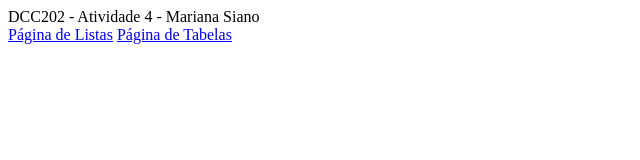
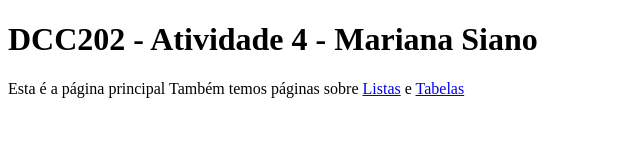
Before and after one commit to ufjf-dcc202/ufjf-dcc202-2025-1-b-atv03-MarianaSiano, a plain HTML site: page index.html in a window 1280 px wide. Shown: the whole page, without its empty margins (0-640 px from the left). Drawn offline with Linux system fonts and the light colour scheme.

Commit message:
'index' pronto com os links de outros arquivos

```diff
--- a/index.html
+++ b/index.html
@@ -8,9 +8,13 @@
     </head>
 
     <body>
-        <main>DCC202 - Atividade 4 - Mariana Siano</main>
-        <a href="./listas">Página de Listas</a>
-        <a href="./tabelas">Página de Tabelas</a>
+        <main>
+            <h1>DCC202 - Atividade 4 - Mariana Siano</h1>
+            <p>
+                Esta é a página principal Também temos páginas sobre
+                <a href="./listas">Listas</a> e <a href="./tabelas">Tabelas</a>
+            </p>
+        </main>
     </body>
 
 </html>
```
